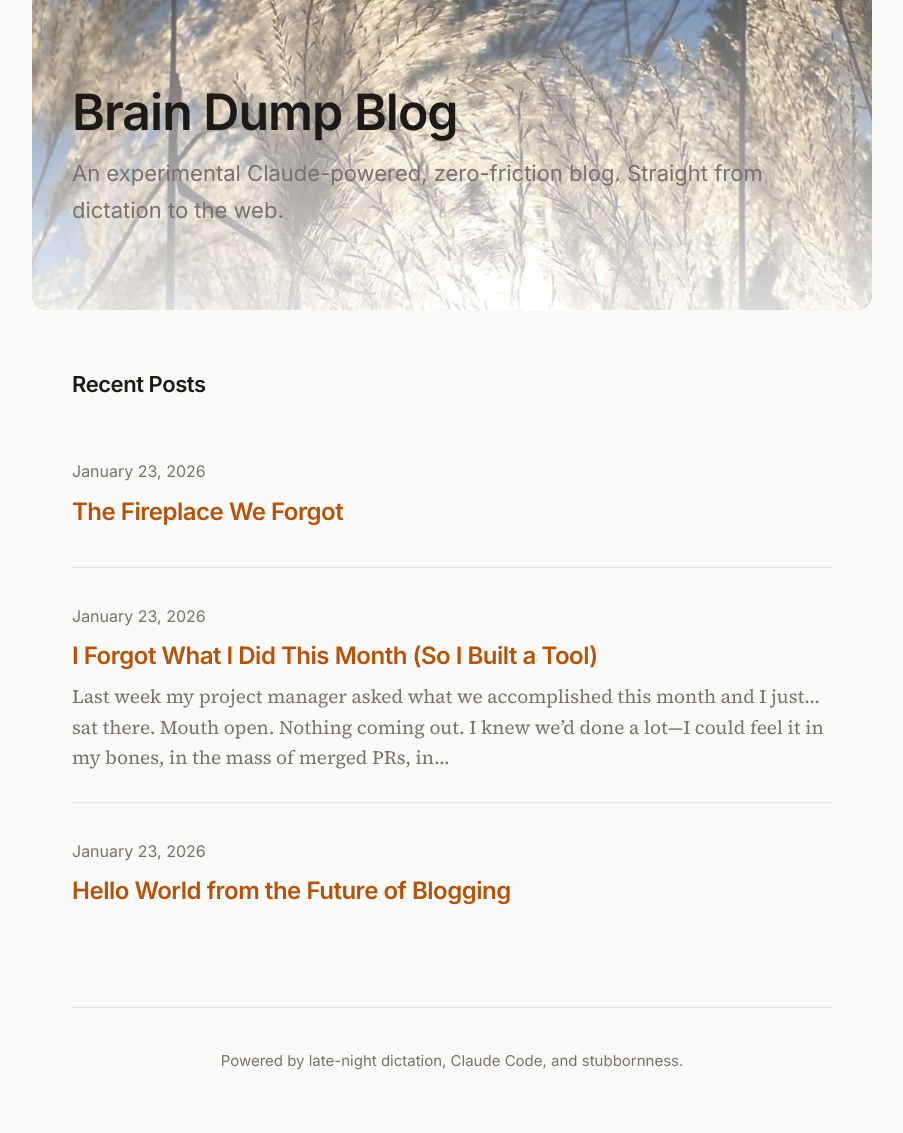
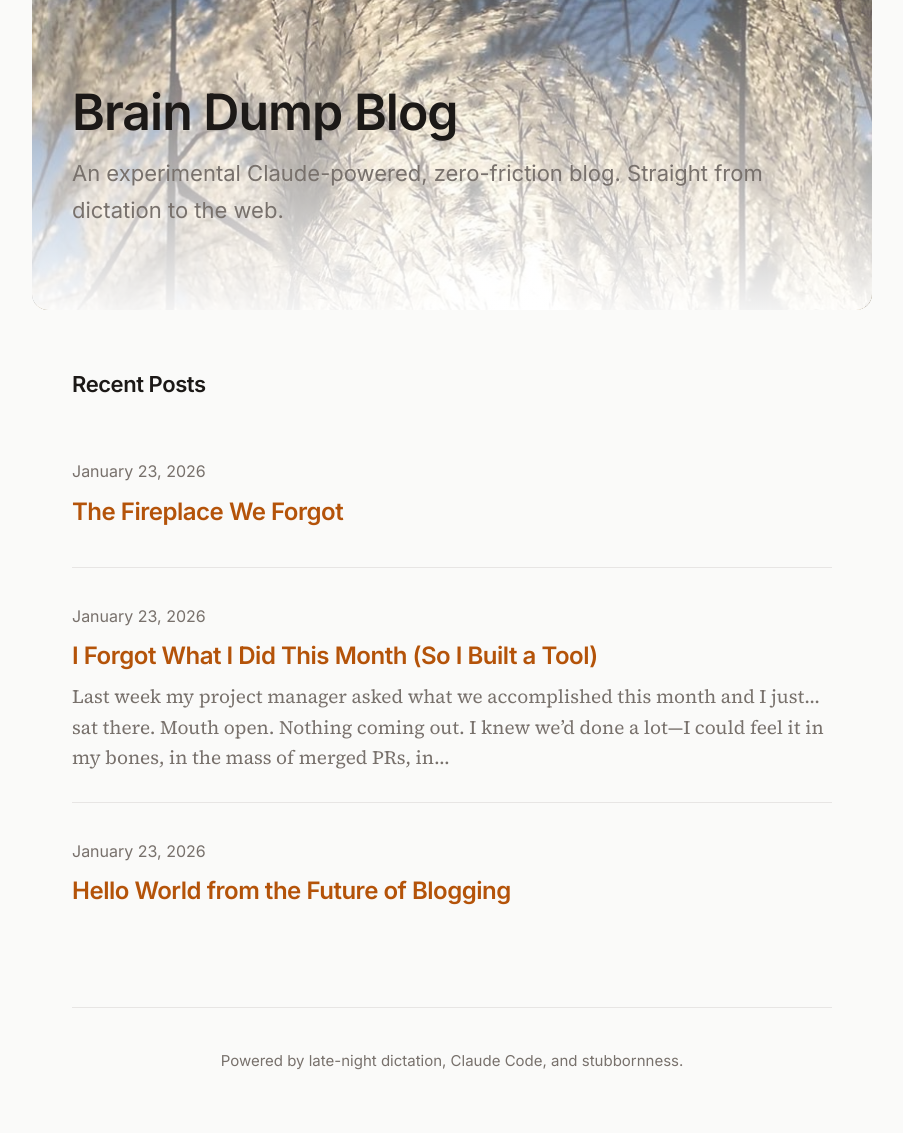
Before and after one commit to orlenko/blog, a Jekyll site: the page built from index.html, in a window 1280 px wide. Shown: the whole page, without its empty margins (188-1091 px from the left). Built offline with Jekyll 4.4.1, drawn with Linux system fonts in a browser that asks for light colours.

Commit message:
Enhance gradient background opacity in default layout for better visual distinction

```diff
--- a/_layouts/default.html
+++ b/_layouts/default.html
@@ -313,7 +313,7 @@
       content: '';
       position: absolute;
       inset: 0;
-      background: linear-gradient(to bottom, rgba(255,255,255,0.35), rgba(255,255,255,0.85));
+      background: linear-gradient(to bottom, rgba(255,255,255,0.35), rgba(255,255,255,0.95));
     }
 
     .hero-content {
```
